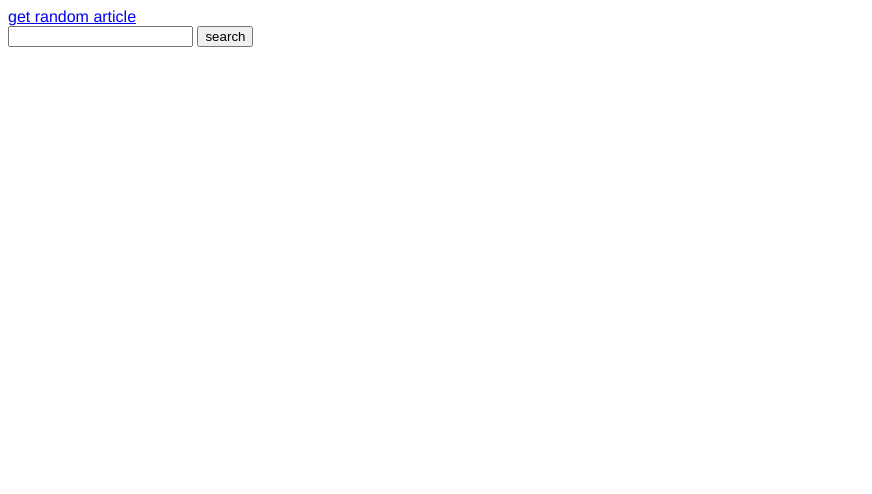
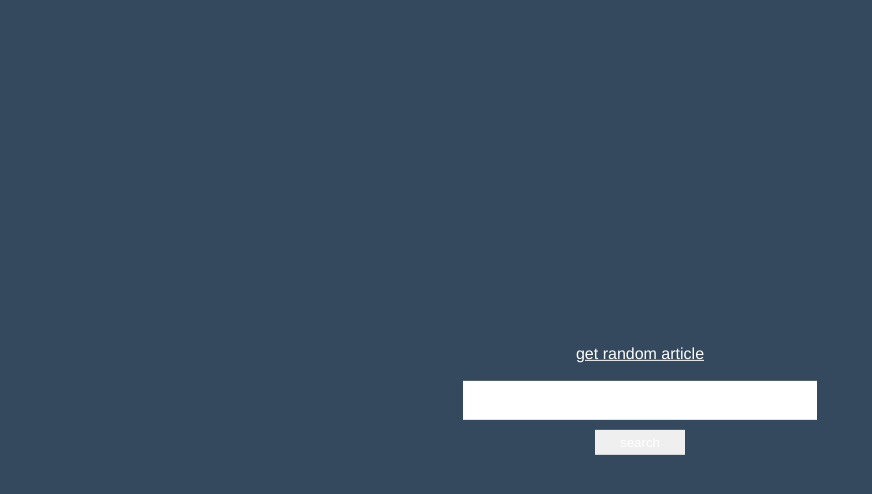
Before and after one commit to hasanbanna/wikipedia-viewer, a website: page src/index.html in a window 1280 px wide. Shown: the whole page, without its empty margins (0-872 px from the left). Drawn offline with nearby package versions, Linux system fonts and the light colour scheme; files that its build step writes are made by us from their sources.

Commit message:
added some style

```diff
--- a/src/index.html
+++ b/src/index.html
@@ -6,12 +6,14 @@
 	<link rel="stylesheet" href="../build/scss/index.min.css">
 </head>
 <body>
-	<a href="#">get random article</a>
-	<form>
+	<div class="container">
+	<a class="random-article" href="#">get random article</a>
+	<form class="search-form">
 		<input type="text">
-		<input type="submit" value="search">
+		<br>
+		<input id="submit-btn" type="submit" value="search">
 	</form>
-
+	</div>
 	<script
   src="https://code.jquery.com/jquery-3.2.1.min.js"
   integrity="sha256-hwg4gsxgFZhOsEEamdOYGBf13FyQuiTwlAQgxVSNgt4="
--- a/src/js/index.js
+++ b/src/js/index.js
@@ -1,4 +1,3 @@
 $(document).ready(function(){
 
-	console.log("yes");
 });
--- a/src/scss/index.scss
+++ b/src/scss/index.scss
@@ -1,7 +1,48 @@
 $font-stack:    Helvetica, sans-serif;
 $primary-color: #333;
+$bgc: 			#34495e;
 
 body {
   font: 100% $font-stack;
   color: $primary-color;
+  background-color: $bgc;
 }
+a{
+	color:white;
+}
+.container{
+	position: fixed;
+  	top: 50%;
+  	left: 50%;
+  	transform: translate(-50%, -50%);
+  	text-align: center;
+}
+.random-article{
+}
+.search-form{
+	margin-top:5%;
+}
+.search-form{
+	input[type=text]{
+		width:350px;
+		border:none;
+		&:focus{
+			outline:none;
+		}
+		font-size:2em;
+	}
+}
+#submit-btn{
+	margin-top:3%;
+	border:0;
+	width:90px;
+	height:25px;
+	color:#fff;
+	&:focus{
+		outline:none;
+	}
+	&:hover{
+		color:#000;
+		cursor:pointer;
+	}
+}
```
Also changed, not shown: build/js/main.min.js, build/scss/index.min.css.
